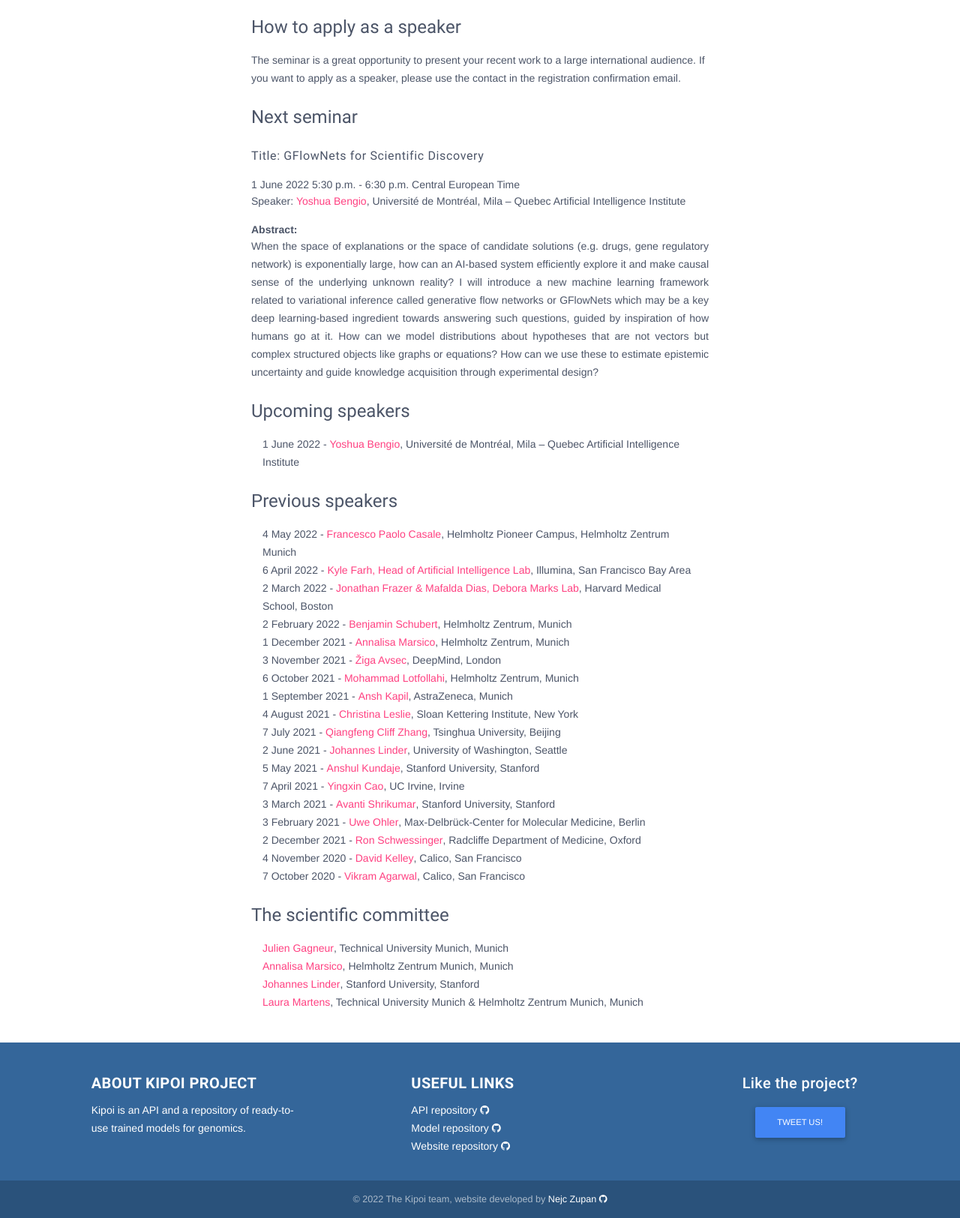
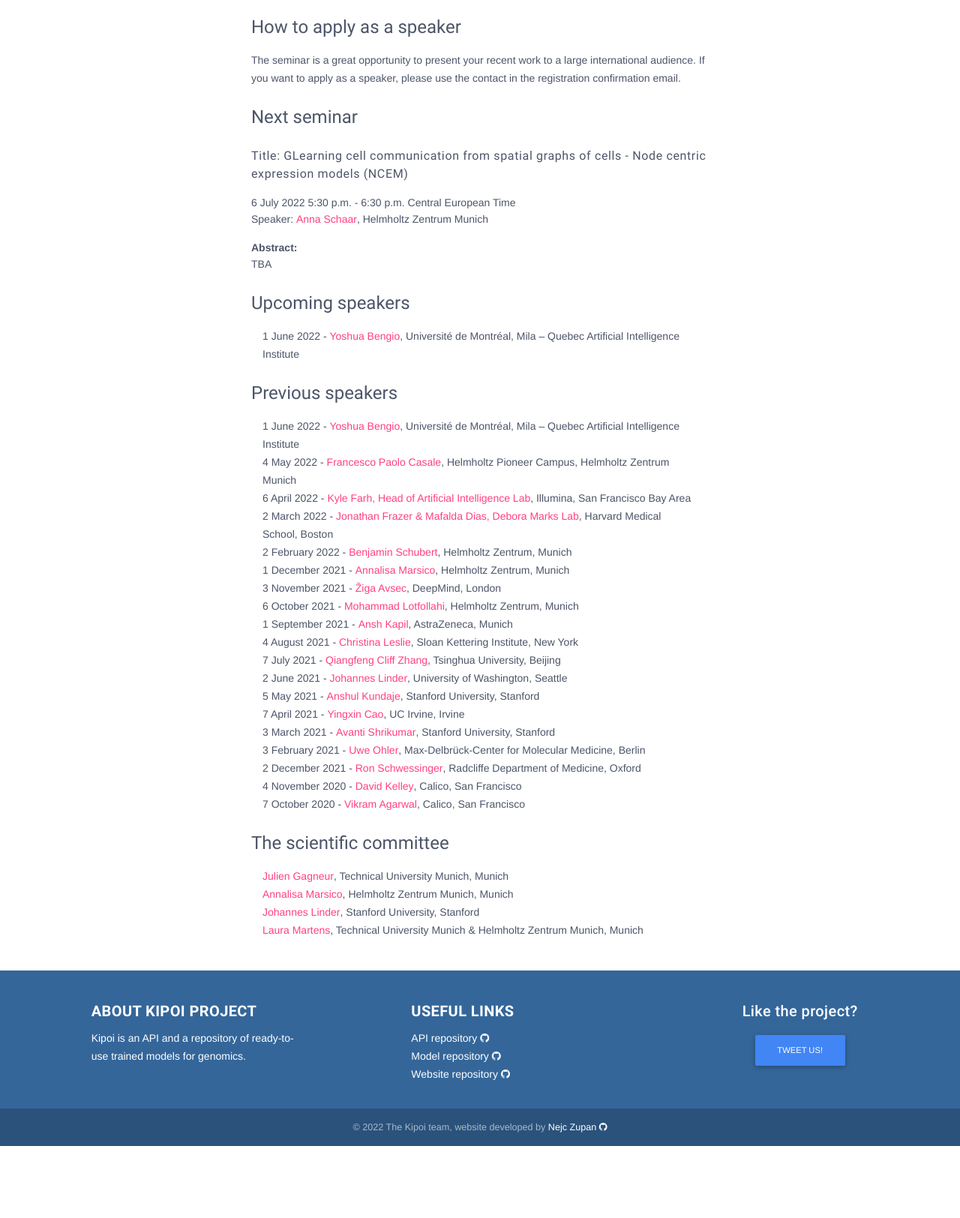
Before and after one commit to kipoi/website, a Flask app: page /seminar/ in a window 1280 px wide. Shown: the part 410-2034 px from the top of the page at 75% size. After the commit the page ends 1938 px from the top, so only its background shows below. Run offline with Flask 2, Linux system fonts and the light colour scheme; some libraries are stand-ins or nearby versions.

Commit message:
Update seminar page

```diff
--- a/app/models/templates/models/seminar.html
+++ b/app/models/templates/models/seminar.html
@@ -31,11 +31,11 @@
         <p>The seminar is a great opportunity to present your recent work to a large international audience.
             If you want to apply as a speaker, please use the contact in the registration confirmation email.</p>
         <h4>Next seminar</h4>
-        <h6> Title: GFlowNets for Scientific Discovery </h6> 1 June 2022 5:30 p.m. - 6:30 p.m. Central European Time
-        <p>Speaker: <strong><a href="https://yoshuabengio.org">Yoshua Bengio</a></strong>, Université de Montréal, Mila – Quebec Artificial Intelligence Institute</p>
+        <h6> Title: GLearning cell communication from spatial graphs of cells - Node centric expression models (NCEM) </h6> 6 July 2022 5:30 p.m. - 6:30 p.m. Central European Time
+        <p>Speaker: <strong><a href="hhttps://www.helmholtz-munich.de/icb/research/groups/machine-learning/overview/index.html">Anna Schaar</a></strong>, Helmholtz Zentrum Munich</p>
         <strong>Abstract:</strong>
         <p align="justify">
-            When the space of explanations or the space of candidate solutions (e.g. drugs, gene regulatory network) is exponentially large, how can an AI-based system efficiently explore it and make causal sense of the underlying unknown reality? I will introduce a new machine learning framework related to variational inference called generative flow networks or GFlowNets which may be a key deep learning-based ingredient towards answering such questions, guided by inspiration of how humans go at it. How can we model distributions about hypotheses that are not vectors but complex structured objects like graphs or equations? How can we use these to estimate epistemic uncertainty and guide knowledge acquisition through experimental design?
+            TBA
         </p>
 
         <h4>Upcoming speakers</h4>
@@ -48,6 +48,7 @@
         <h4>Previous speakers</h4>
         <div class="container-fluid">
         <ul class="list-unstyled">
+            <li>1 June 2022 - <a href="https://yoshuabengio.org">Yoshua Bengio</a>, Université de Montréal, Mila – Quebec Artificial Intelligence Institute</li>
             <li>4 May 2022 - <a href="https://www.pioneercampus.org/themenmenue-links/about-us0/principal-investigators/francesco-paolo-casale/index.html#tabs/research">Francesco Paolo Casale</a>, Helmholtz Pioneer Campus, Helmholtz Zentrum Munich</li>
             <li>6 April 2022 - <a href="">Kyle Farh, Head of Artificial Intelligence Lab</a>, Illumina, San Francisco Bay Area</li>
             <li>2 March 2022 - <a href="https://www.deboramarkslab.com">Jonathan Frazer & Mafalda Dias, Debora Marks Lab</a>, Harvard Medical School, Boston</li>
```
